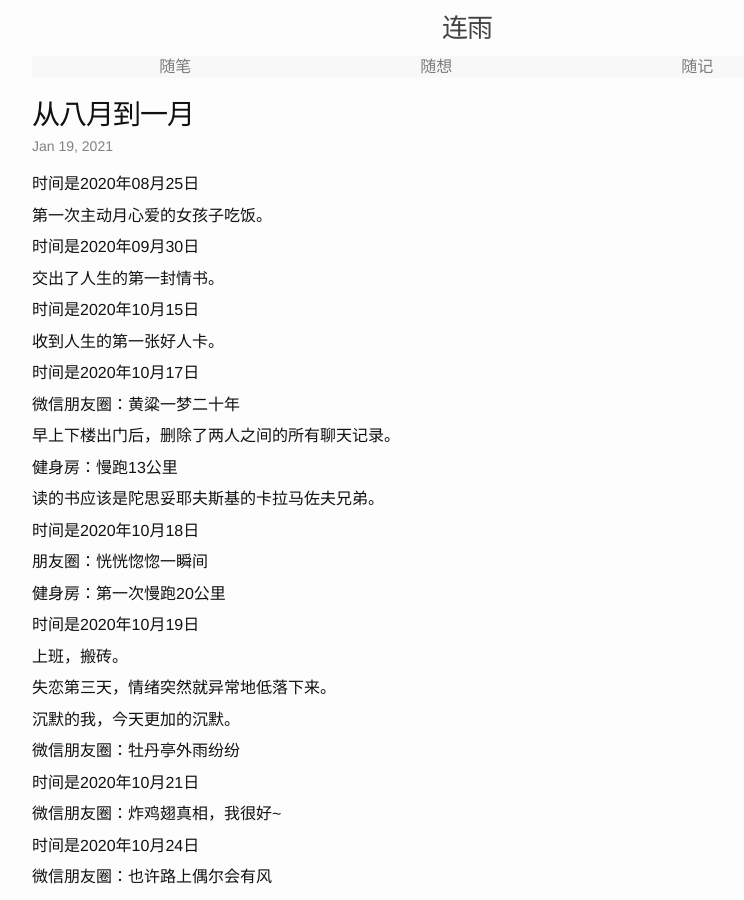
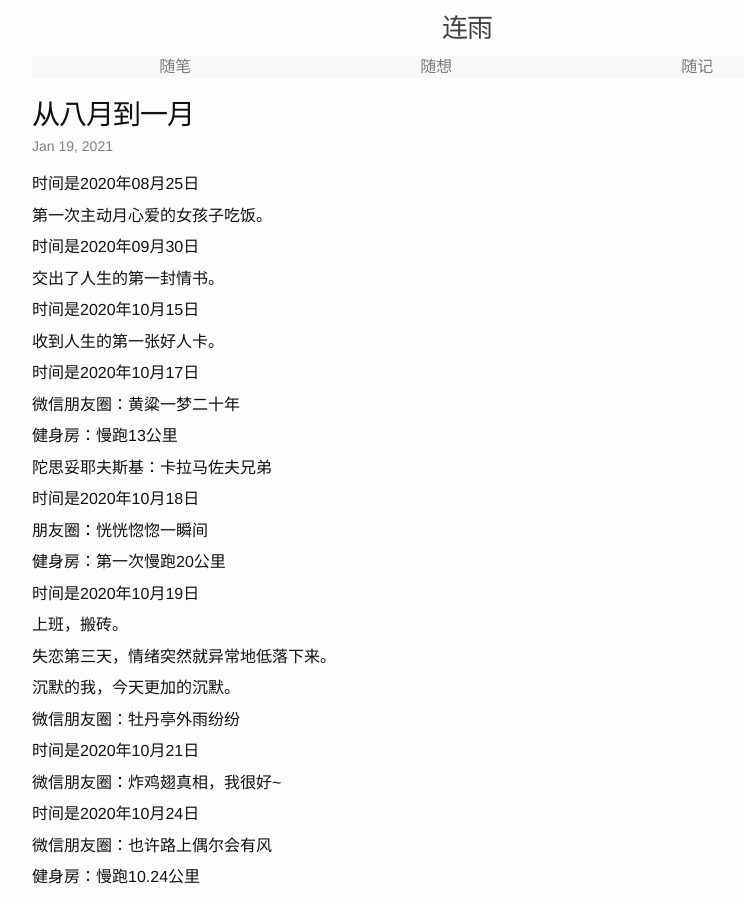
Before and after one commit to lianyu1115/lianyu, a Jekyll site: the page built from _journals/2021-01-19-从八月到一月.md, in a window 1280 px wide and 900 px high. Shown: the whole window, without its empty margins (173-917 px from the left). Built offline with Jekyll 4.4.1, drawn with Linux system fonts in a browser that asks for light colours.

Commit message:
Update 2021-01-19-从八月到一月.md

```diff
--- a/_journals/2021-01-19-从八月到一月.md
+++ b/_journals/2021-01-19-从八月到一月.md
@@ -22,11 +22,9 @@ tags: ''
 
 微信朋友圈：黄粱一梦二十年
 
-早上下楼出门后，删除了两人之间的所有聊天记录。
-
 健身房：慢跑13公里
 
-读的书应该是陀思妥耶夫斯基的卡拉马佐夫兄弟。
+陀思妥耶夫斯基：卡拉马佐夫兄弟
 
 时间是2020年10月18日
 
```
